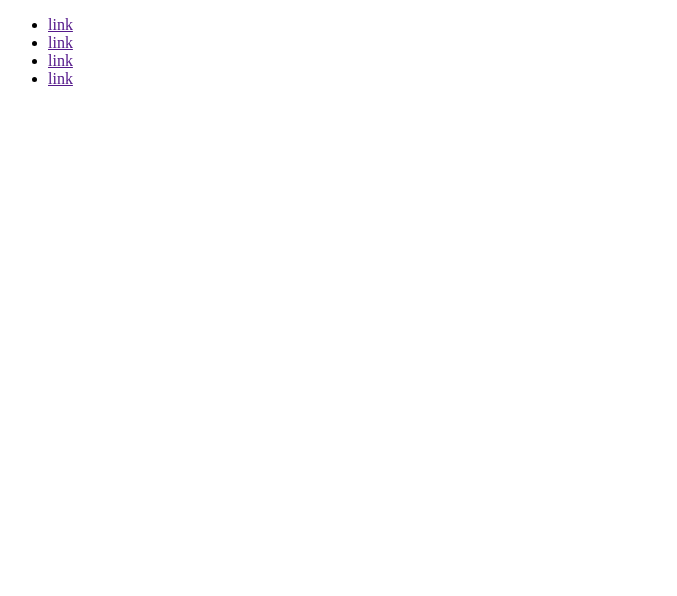
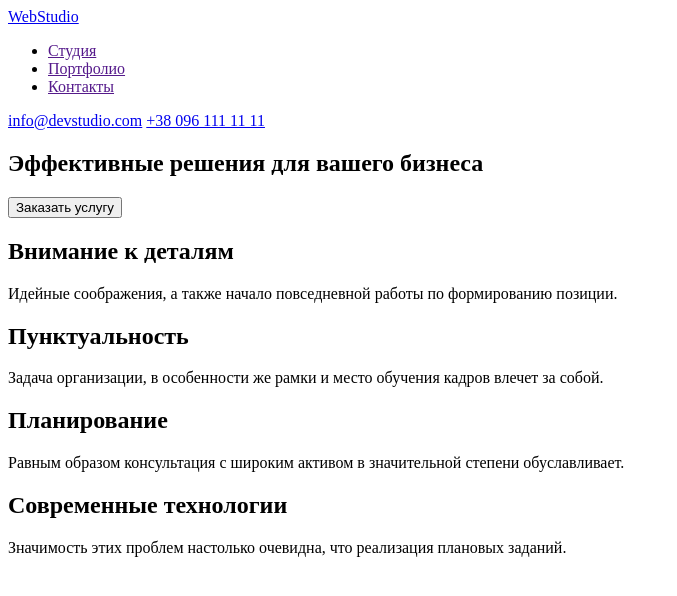
Before and after one commit to BPyvovarova/goit-markup-hw-01, a plain HTML site: page index.html in a window 1280 px wide. Shown: the whole page, without its empty margins (0-677 px from the left). Drawn offline with Linux system fonts and the light colour scheme.

Commit message:
Update index.html

```diff
--- a/index.html
+++ b/index.html
@@ -4,16 +4,49 @@
     <meta charset="UTF-8" />
     <meta http-equiv="X-UA-Compatible" content="IE=edge" />
     <meta name="viewport" content="width=device-width, initial-scale=1.0" />
-    <title>Document</title>
+    <title>WebStudio</title>
   </head>
   <body>
     <header>
-      <ul>
-        <li><a href="">link</a></li>
-        <li><a href="">link</a></li>
-        <li><a href="">link</a></li>
-        <li><a href="">link</a></li>
-      </ul>
+      <a href="WebStudio">WebStudio</a>
+      <nav>
+        <ul>
+          <li><a href="">Студия</a></li>
+          <li><a href="">Портфолио</a></li>
+          <li><a href="">Контакты</a></li>
+        </ul>
+      </nav>
+      <a href="info@devstudio.com">info@devstudio.com</a>
+      <a href="+380961111111">+38 096 111 11 11</a>
     </header>
+    <main>
+      <section>
+        <h1>Эффективные решения для вашего бизнеса</h1>
+        <button type="button">Заказать услугу</button>
+      </section>
+      <section>
+        <h2>Внимание к деталям</h2>
+        <p>
+          Идейные соображения, а также начало повседневной работы по
+          формированию позиции.
+        </p>
+        <h2>Пунктуальность</h2>
+        <p>
+          Задача организации, в особенности же рамки и место обучения кадров
+          влечет за собой.
+        </p>
+        <h2>Планирование</h2>
+        <p>
+          Равным образом консультация с широким активом в значительной степени
+          обуславливает.
+        </p>
+        <h2>Современные технологии</h2>
+        <p>
+          Значимость этих проблем настолько очевидна, что реализация плановых
+          заданий.
+        </p>
+      </section>
+    </main>
+    <footer></footer>
   </body>
 </html>
```
